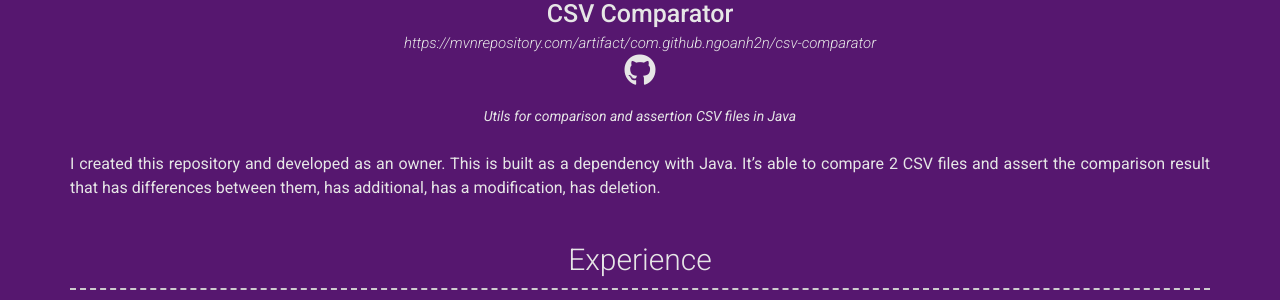
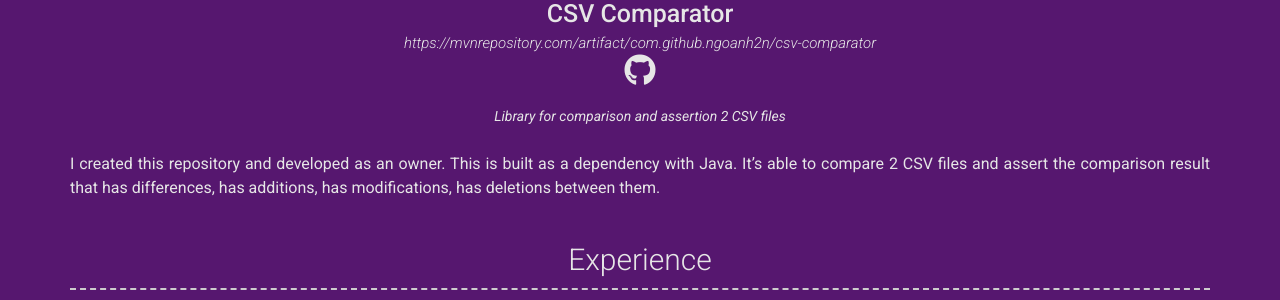
Before and after one commit to ngoanh2n/ngoanh2n.github.io, a Jekyll site: the page built from index.md, in a window 1280 px wide and 900 px high, scrolled down 476 px. Shown: the part 152-452 px from the top of the window. Built offline with Jekyll 4.4.1, drawn with Linux system fonts in a browser that asks for light colours; nearby versions of some CDN libraries; a style sheet for code colours, icons or effects is not loaded.

Commit message:
[PROJECT] Update library description

```diff
--- a/_data/projects.yml
+++ b/_data/projects.yml
@@ -3,9 +3,9 @@
   link: https://mvnrepository.com/artifact/com.github.ngoanh2n/csv-comparator
   github: ngoanh2n/csv-comparator
   quote: >
-    Utils for comparison and assertion CSV files in Java
+    Library for comparison and assertion 2 CSV files
   description: | # this will include new lines to allow paragraphs
     I created this repository and developed as an owner.
     This is built as a dependency with Java.
     It’s able to compare 2 CSV files and assert the comparison result
-    that has differences between them, has additional, has a modification, has deletion.
+    that has differences, has additions, has modifications, has deletions between them.
```
